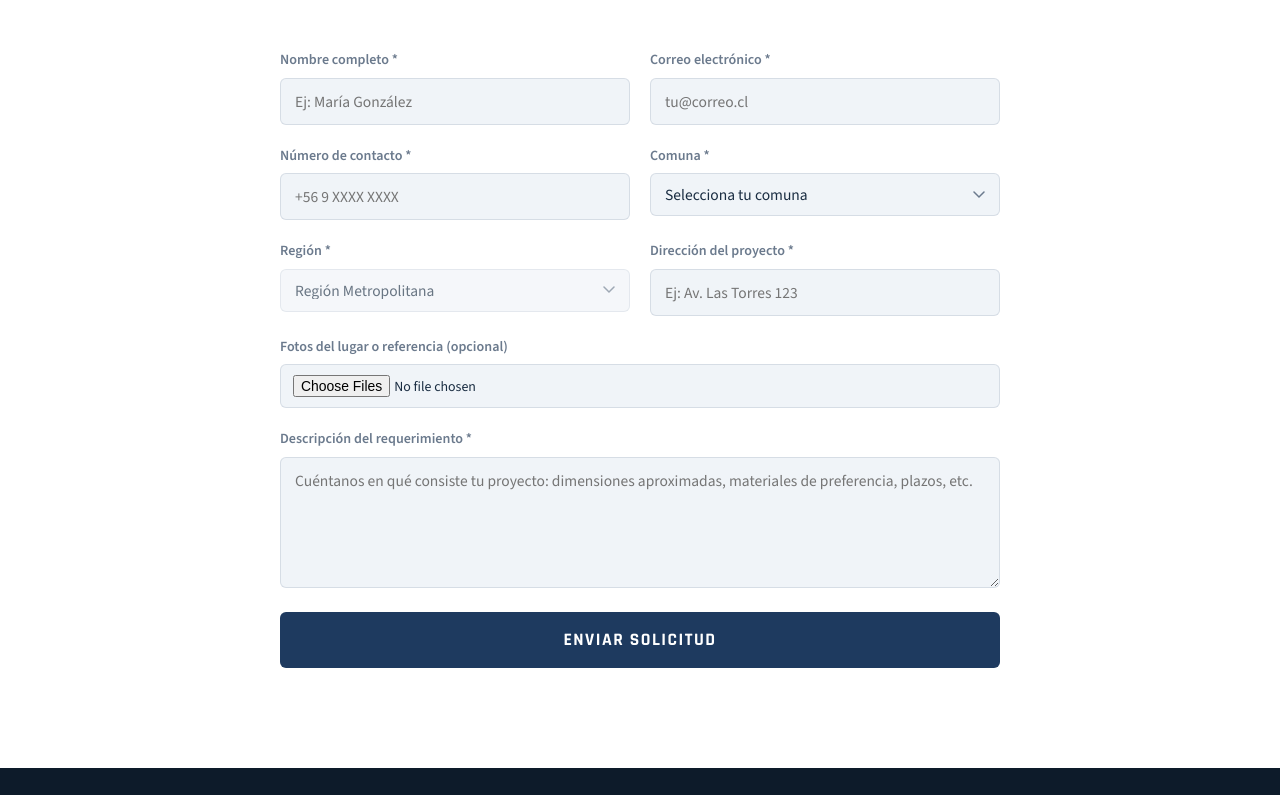
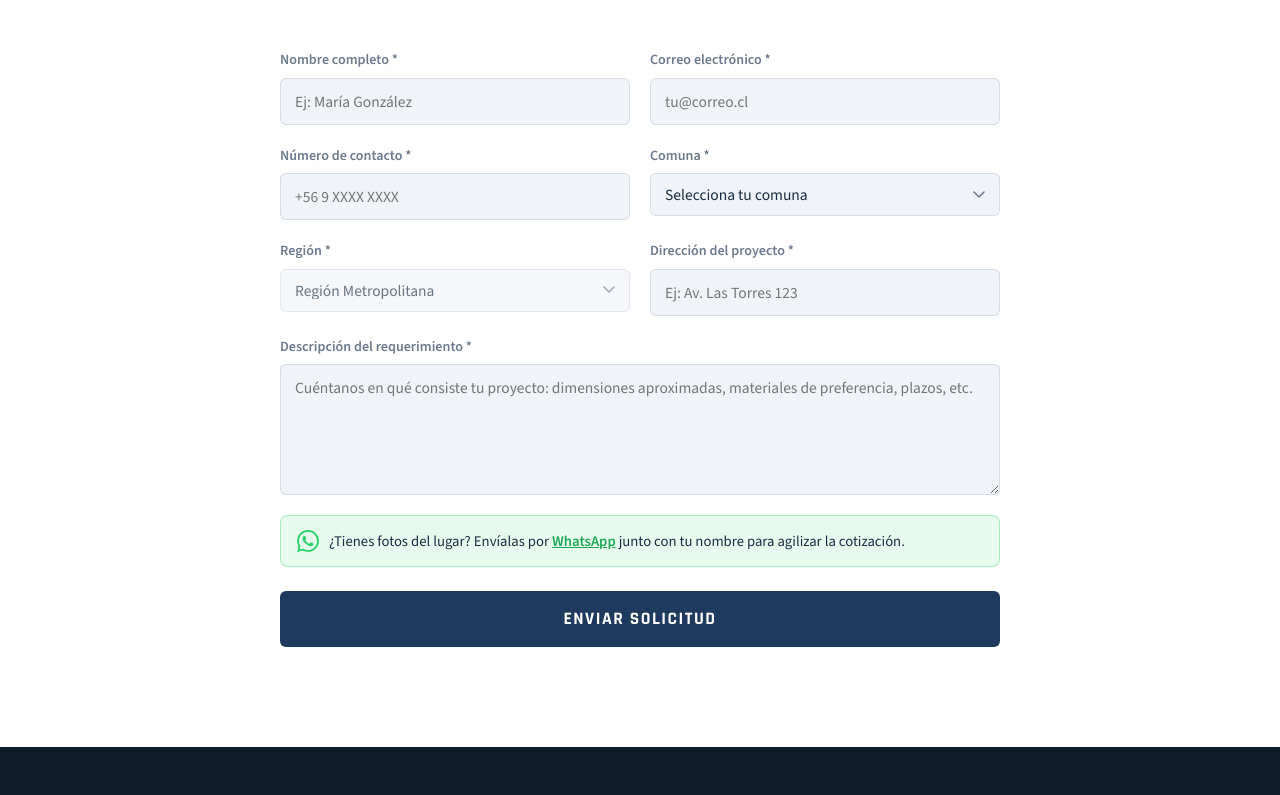
Before and after one commit to isidorapv/Web-de-Constructora, a plain HTML site: page contacto.html in a window 1280 px wide. Shown: the part 302-1097 px from the top of the page. Drawn offline with nearby package versions, Linux system fonts and the light colour scheme.

Commit message:
Reemplazar campo de fotos por aviso de WhatsApp en formulario
Co-Authored-By: Claude Sonnet 4.6 <noreply@anthropic.com>

```diff
--- a/contacto.html
+++ b/contacto.html
@@ -64,6 +64,15 @@
     .modal-btn-primary:hover { background: var(--navy-h); transform: translateY(-1px); }
     .modal-btn-wa { background: #25D366; color: #fff; }
     .modal-btn-wa:hover { background: #1da855; transform: translateY(-1px); }
+
+    /* === WhatsApp hint === */
+    .wa-hint {
+      display: flex; align-items: flex-start; gap: 10px;
+      background: rgba(37,211,102,.1); border: 1px solid rgba(37,211,102,.35);
+      border-radius: 8px; padding: 14px 16px;
+      font-size: .92rem; color: var(--text); line-height: 1.5;
+    }
+    .wa-hint a { color: #1da855; font-weight: 600; text-decoration: underline; }
 
     /* Animación check */
     @keyframes draw { from { stroke-dashoffset: 80; } to { stroke-dashoffset: 0; } }
@@ -222,14 +231,16 @@
           </div>
 
           <div class="form-group">
-            <label for="fotos">Fotos del lugar o referencia (opcional)</label>
-            <input type="file" id="fotos" name="fotos" accept="image/*" multiple />
-          </div>
-
-          <div class="form-group">
             <label for="descripcion">Descripción del requerimiento *</label>
             <textarea id="descripcion" name="descripcion" rows="5" placeholder="Cuéntanos en qué consiste tu proyecto: dimensiones aproximadas, materiales de preferencia, plazos, etc." required></textarea>
             <span class="error-msg"></span>
+          </div>
+
+          <div class="wa-hint">
+            <svg xmlns="http://www.w3.org/2000/svg" width="22" height="22" viewBox="0 0 24 24" fill="#25D366" style="flex-shrink:0">
+              <path d="M17.472 14.382c-.297-.149-1.758-.867-2.03-.967-.273-.099-.471-.148-.67.15-.197.297-.767.966-.94 1.164-.173.199-.347.223-.644.075-.297-.15-1.255-.463-2.39-1.475-.883-.788-1.48-1.761-1.653-2.059-.173-.297-.018-.458.13-.606.134-.133.298-.347.446-.52.149-.174.198-.298.298-.497.099-.198.05-.371-.025-.52-.075-.149-.669-1.612-.916-2.207-.242-.579-.487-.5-.669-.51-.173-.008-.371-.01-.57-.01-.198 0-.52.074-.792.372-.272.297-1.04 1.016-1.04 2.479 0 1.462 1.065 2.875 1.213 3.074.149.198 2.096 3.2 5.077 4.487.709.306 1.262.489 1.694.625.712.227 1.36.195 1.871.118.571-.085 1.758-.719 2.006-1.413.248-.694.248-1.289.173-1.413-.074-.124-.272-.198-.57-.347m-5.421 7.403h-.004a9.87 9.87 0 01-5.031-1.378l-.361-.214-3.741.982.998-3.648-.235-.374a9.86 9.86 0 01-1.51-5.26c.001-5.45 4.436-9.884 9.888-9.884 2.64 0 5.122 1.03 6.988 2.898a9.825 9.825 0 012.893 6.994c-.003 5.45-4.437 9.884-9.885 9.884m8.413-18.297A11.815 11.815 0 0012.05 0C5.495 0 .16 5.335.157 11.892c0 2.096.547 4.142 1.588 5.945L.057 24l6.305-1.654a11.882 11.882 0 005.683 1.448h.005c6.554 0 11.89-5.335 11.893-11.893a11.821 11.821 0 00-3.48-8.413z"/>
+            </svg>
+            <span>¿Tienes fotos del lugar? Envíalas por <a href="https://wa.me/56912345678" target="_blank" rel="noopener noreferrer">WhatsApp</a> junto con tu nombre para agilizar la cotización.</span>
           </div>
 
           <button type="submit" class="btn-submit" id="submitBtn">Enviar solicitud</button>
@@ -514,7 +525,6 @@
       setLoading(true);
 
       // 4. Preparar datos del correo
-      const tieneFotos = form.fotos.files.length > 0 ? 'Sí' : 'No';
       const params = {
         nombre,
         correo:      email,
@@ -523,7 +533,6 @@
         region:      'Región Metropolitana',
         direccion,
         descripcion: form.descripcion.value.trim(),
-        fotos:       tieneFotos,
       };
 
       // 5. Enviar con EmailJS (o simular en modo demo)
```
